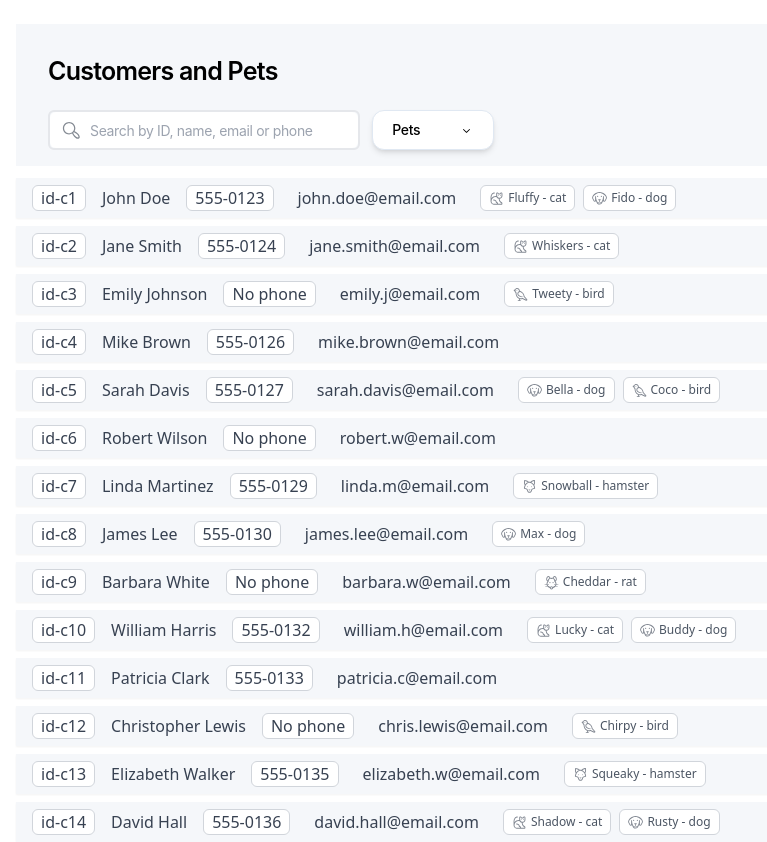
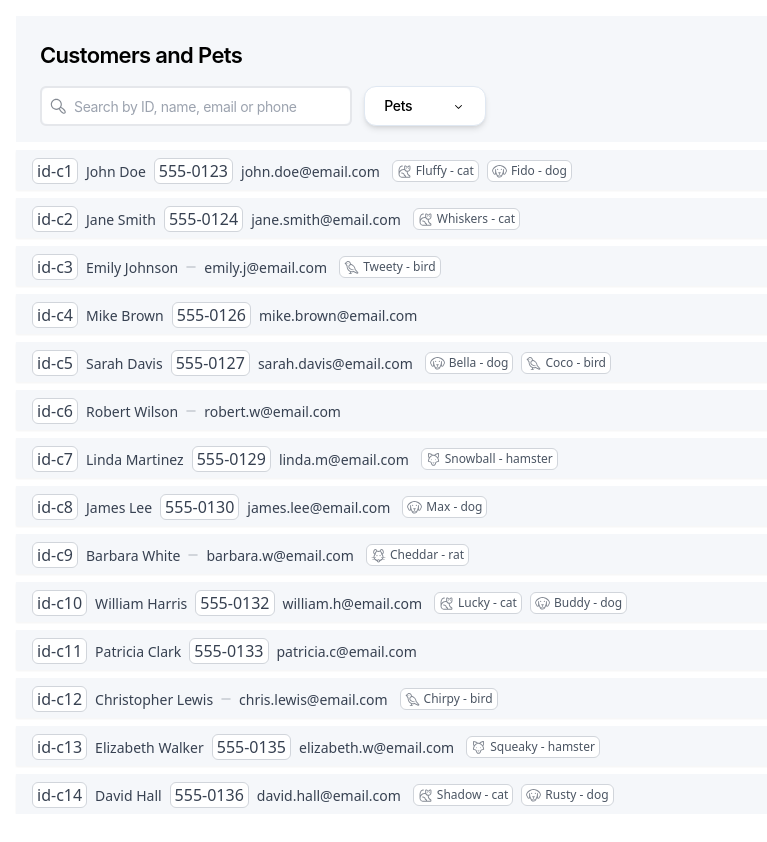
Before and after one commit to xanderrybalov/customers-and-pets, a Next.js app: page / in a window 1280 px wide. Shown: the whole page, without its empty margins (205-972 px from the left). After the commit the page ends 814 px from the top, so only its background shows below. Built offline with nearby package versions, Linux system fonts and the light colour scheme.

Commit message:
feat: added responsive style

```diff
--- a/src/app/components/CustomerList.tsx
+++ b/src/app/components/CustomerList.tsx
@@ -11,7 +11,7 @@ const CustomerList: React.FC<CustomerListProps> = ({
 }) => {
   if (loading) {
     return (
-      <div className="flex flex-col gap-2 items-center w-[838px]">
+      <div className="flex flex-col gap-2 items-center w-auto lg:w-[838px]">
         {Array.from({ length: 7 }).map((_, index) => (
           <div
             key={index}
@@ -31,34 +31,40 @@ const CustomerList: React.FC<CustomerListProps> = ({
   }
 
   return (
-    <div className="flex flex-col gap-2 items-center">
+    <div className="flex flex-col gap-2 items-center w-full">
       {customers.length === 0 ? (
         <p className="text-gray-500 text-sm">No customers found.</p>
       ) : (
         customers.map((customer) => (
           <div
             key={customer.id}
-            className="w-[838px] h-[40px] bg-[#F5F7FA] flex items-center px-4 shadow-sm"
+            className="w-full h-auto lg:w-[838px] lg:h-[40px] bg-[#F5F7FA] flex flex-col md:flex-wrap p-2 px-4 shadow-sm content-start"
           >
-            <span className="font-medium text-gray-700 bg-white rounded-md border border-gray-300 px-2 mr-4">
+            {/* Верхний ряд: ID, Имя и Телефон */}
+            <div className="flex items-center flex-wrap gap-2 ">
+              <span className="font-medium text-gray-700 bg-white rounded-md border border-gray-300 px-2 sm:px-1">
                 id-{customer.id}
               </span>
-            <span className="font-medium text-gray-700">{customer.name}</span>
+              <span className="font-medium text-gray-700 sm:text-[14px]">
+                {customer.name}
+              </span>
+              <span className="font-medium text-gray-700 bg-white rounded-md border border-gray-300 px-2 sm:px-1">
+                {customer.phone}
+              </span>
+            </div>
 
-            <span className="font-medium text-gray-700 bg-white rounded-md border border-gray-300 px-2 ml-4">
-              {customer.phone || 'No phone'}
-            </span>
-
-            <span className="font-medium text-gray-700 px-2 ml-4">
+            {/* Нижний ряд: Email и Животные */}
+            <div className="flex items-center flex-wrap gap-2 mt-2 lg:mt-auto lg:ml-1">
+              <span className="font-medium text-gray-700 px-2 sm:px-1 sm:text-[14px]">
                 {customer.email}
               </span>
 
               {customer.pets.length > 0 && (
-              <div className="ml-4 flex gap-2">
+                <div className="flex flex-wrap gap-2 sm:flex-wrap">
                   {customer.pets.map((pet) => (
                     <span
                       key={pet.id}
-                    className="text-xs text-gray-600 px-2 py-1 bg-white rounded-md border border-gray-300 flex items-center gap-1"
+                      className="text-xs text-gray-600 px-2 py-1 bg-white rounded-md border border-gray-300 flex items-center gap-1 sm:px-1 sm:py-0.5"
                     >
                       <SpeciesIcon species={pet.species} fillColor="#838993" />
                       {pet.name} - {pet.species}
@@ -67,6 +73,7 @@ const CustomerList: React.FC<CustomerListProps> = ({
                 </div>
               )}
             </div>
+          </div>
         ))
       )}
     </div>
--- a/src/app/components/CustomersPage.tsx
+++ b/src/app/components/CustomersPage.tsx
@@ -69,13 +69,22 @@ const CustomersPage = () => {
   }, [searchText, selectedSpecies]);
 
   return (
-    <div className="w-screen h-screen flex p-6 bg-white flex-col items-center justify-start gap-3">
-      <div className="w-[838px] h-[150px] bg-[#F5F7FA] p-4 flex flex-col">
-        <h1 className="text-[25px] font-inter font-semibold leading-[30.26px] tracking-tightest m-4">
+    <div
+      className="w-screen h-screen flex p-6 bg-white flex-col items-center justify-start gap-3
+                    lg:p-4 md:p-3 sm:p-2 sm:gap-2"
+    >
+      <div
+        className="w-full h-auto bg-[#F5F7FA] p-4 flex flex-col
+                      lg:w-[838px] lg:h-[150px]"
+      >
+        <h1
+          className="text-[25px] font-inter font-semibold leading-[30.26px] tracking-tightest m-4
+                      lg:text-[22px] md:text-[20px] sm:text-[18px] sm:m-2"
+        >
           Customers and Pets
         </h1>
 
-        <div className="flex gap-3 ml-4 mt-2">
+        <div className="flex flex-col lg:flex-row gap-3 ml-2 mt-2">
           <SearchInput searchText={searchText} setSearchText={setSearchText} />
           <FilterWindow
             selectedSpecies={selectedSpecies}
--- a/src/app/components/FilterWindow.tsx
+++ b/src/app/components/FilterWindow.tsx
@@ -58,7 +58,7 @@ const FilterWindow: React.FC<FilterWindowProps> = ({
       </button>
 
       <div
-        className={`absolute top-full left-0 w-[334px] h-[174px] bg-white border border-[#D8E1EA] shadow-md rounded-xl flex flex-col justify-between transition-all duration-300 ${
+        className={`absolute top-full left-0 md:w-[334px] md:h-[174px] w-full h-auto bg-white border border-[#D8E1EA] shadow-md rounded-xl flex flex-col justify-between transition-all duration-300 ${
           isFilterOpen
             ? 'opacity-100 scale-100 translate-y-2'
             : 'opacity-0 scale-95 translate-y-0 pointer-events-none'
@@ -75,7 +75,7 @@ const FilterWindow: React.FC<FilterWindowProps> = ({
           ))}
         </div>
 
-        <div className="flex justify-between px-4 py-4 border-t border-t-[#e0e8f3]">
+        <div className="flex justify-between px-4 py-4 border-t border-t-[#e0e8f3] gap-4">
           <Button
             label="Reset"
             variant="secondary"
--- a/src/app/components/SearchInput.tsx
+++ b/src/app/components/SearchInput.tsx
@@ -8,14 +8,18 @@ export const SearchInput = ({
   setSearchText,
 }: SearchInputProps) => {
   return (
-    <div className="relative flex items-center border-2 rounded-md w-[312px] h-[40px] focus-within:border-[#1369D9] focus-within:ring-4 focus-within:ring-[#c3d9fa] transition-all">
+    <div
+      className="relative flex items-center border-2 rounded-md w-full h-[40px] focus-within:border-[#1369D9]
+    focus-within:ring-4 focus-within:ring-[#c3d9fa] transition-all
+    lg:w-[312px]"
+    >
       <svg
         width="18"
         height="18"
         viewBox="0 0 18 18"
         fill="none"
         xmlns="http://www.w3.org/2000/svg"
-        className="absolute left-3 text-[#848A93]"
+        className="absolute left-3 text-[#848A93] sm:left-2 sm:w-[16px] sm:h-[16px]"
       >
         <path
           d="M7.11523 0.895752C3.67638 0.895752 0.875 3.69713 0.875 7.13599C0.875 10.5748 3.67638 13.3762 7.11523 13.3762C8.2108 13.3762 9.24028 13.09 10.1365 12.5913C10.5117 13.6353 11.2909 14.7115 12.2031 15.6504C13.3114 16.7911 14.5683 17.75 15.875 17.75C16.3934 17.75 16.8943 17.5999 17.2471 17.2471C17.5999 16.8943 17.75 16.3934 17.75 15.875C17.75 14.5606 16.769 13.313 15.6211 12.2104C14.6741 11.3009 13.6005 10.5263 12.5791 10.1438C13.073 9.25086 13.3555 8.22587 13.3555 7.13599C13.3555 3.69713 10.5541 0.895752 7.11523 0.895752ZM7.11523 2.14575C9.87854 2.14575 12.1055 4.37268 12.1055 7.13599C12.1055 9.89929 9.87854 12.1262 7.11523 12.1262C4.35193 12.1262 2.125 9.89929 2.125 7.13599C2.125 4.37268 4.35193 2.14575 7.11523 2.14575ZM11.8259 11.2144C12.5661 11.4222 13.787 12.1823 14.7556 13.1125C15.7839 14.1002 16.5 15.3144 16.5 15.875C16.5 16.1691 16.4324 16.2942 16.3633 16.3633C16.2942 16.4324 16.1691 16.5 15.875 16.5C15.3067 16.5 14.0882 15.798 13.0991 14.78C12.1625 13.816 11.4054 12.5937 11.2119 11.8308C11.4305 11.6398 11.6357 11.4337 11.8259 11.2144Z"
@@ -25,7 +29,8 @@ export const SearchInput = ({
       <input
         type="text"
         placeholder="Search by ID, name, email or phone"
-        className="w-full h-full pl-10 pr-3 rounded-md outline-none bg-white text-[#5A5F69] font-inter text-[14px] font-normal leading-[16.94px] tracking-tight"
+        className="w-full h-full pl-10 pr-3 rounded-md outline-none bg-white text-[#5A5F69]
+                   font-inter text-[14px] font-normal leading-[16.94px] tracking-tight sm:pl-8"
         value={searchText}
         onChange={(e) => setSearchText(e.target.value)}
       />
```
Lines whose indentation alone changed are shown as unchanged.
